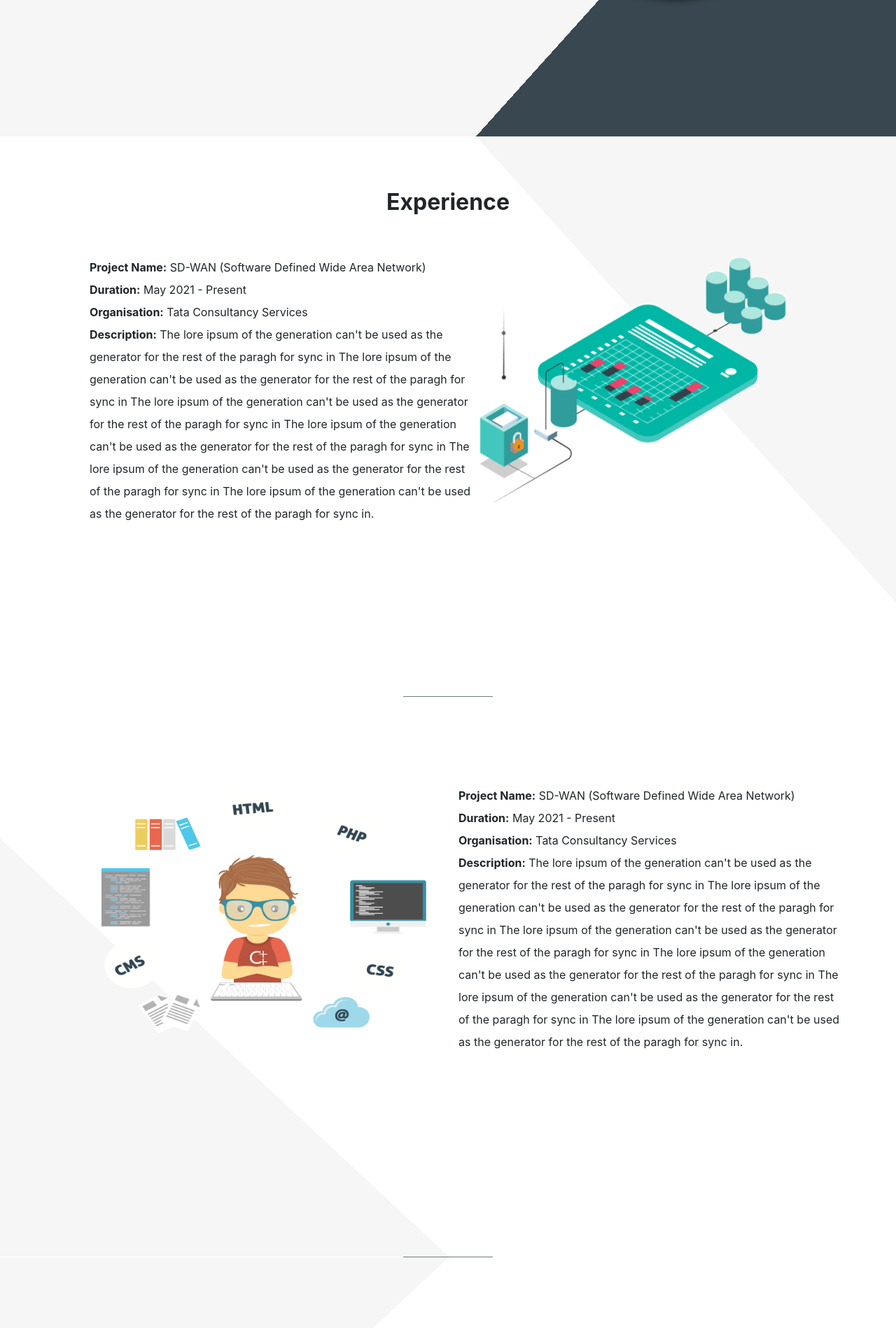
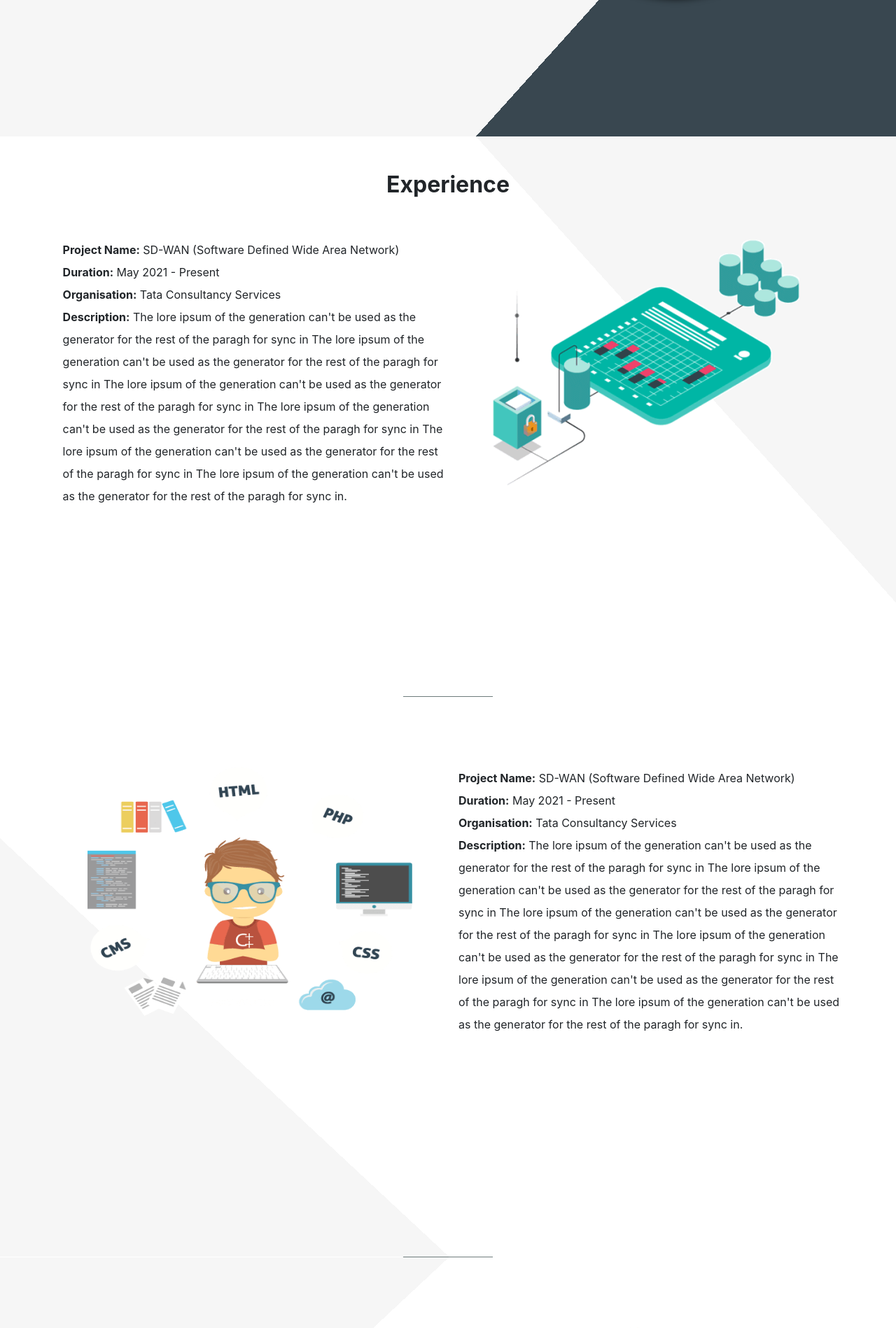
Before and after one commit to AmiteshDN/Portfolio, a Django app: page /myportfolio/ in a window 1280 px wide. Shown: the part 605-2503 px from the top of the page at 70% size. Run offline with Django 3.2, Linux system fonts and the light colour scheme; some libraries are stand-ins or nearby versions; some web fonts are replaced.

Commit message:
reduce padding left and right

```diff
--- a/myportfolio/static/myportfolio/css/styles.css
+++ b/myportfolio/static/myportfolio/css/styles.css
@@ -93,7 +93,7 @@ hr {
 #experience .project1,
 #experience .project2,
 #experience .project3 {
-  padding: 75px 10% 0;
+  padding: 50px 7% 0;
   height: 100vh;
 }
 
@@ -110,7 +110,7 @@ hr {
 }
 
 #myskills {
-  padding: 75px 10% 0;
+  padding: 75px 7% 0;
   height: 100vh;
   text-align: center;
   background: linear-gradient(132deg, #fff 70%, #F6F6F6 30%);
--- a/myportfolio/static/myportfolio/css/styles.scss
+++ b/myportfolio/static/myportfolio/css/styles.scss
@@ -95,7 +95,7 @@ hr {
     .project1,
     .project2,
     .project3 {
-        padding: 75px 10% 0;
+        padding: 50px 7% 0;
         height: 100vh;
     }
 
@@ -115,7 +115,7 @@ hr {
 
 // My skills
 #myskills {
-    padding: 75px 10% 0;
+    padding: 75px 7% 0;
     height: 100vh;
     text-align: center;
     background: linear-gradient(132deg, #fff 70%, $primary-color 30%);
--- a/myportfolio/templates/myportfolio/html/blog.html
+++ b/myportfolio/templates/myportfolio/html/blog.html
@@ -14,6 +14,7 @@
 <body>
     <div>
         <h1>Coming Soon..!</h1>
+        <a class="nav-link" href="{% url 'index' %}">Back</a>
     </div>
 
 
```
Also changed, not shown: 1 other file.
